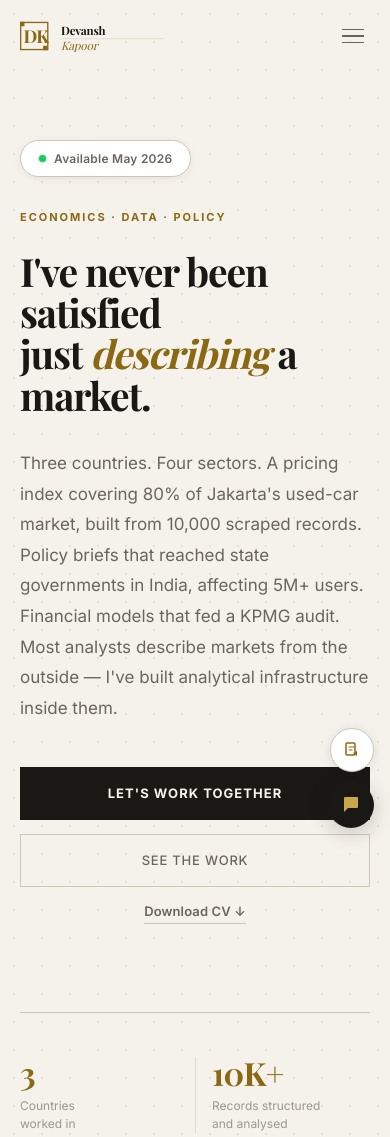
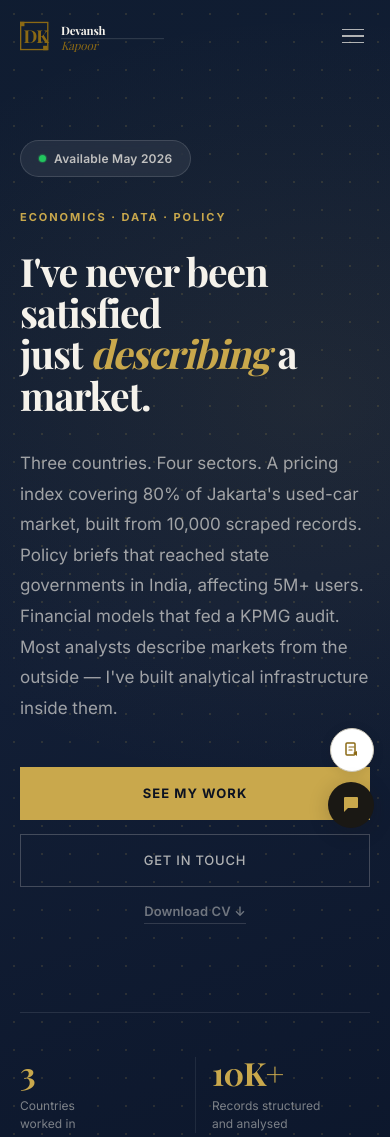
Before and after one commit to devanshkapoorin-spec/my-site, a website: page index.html in a window 390 px wide. Shown: the top 1137 px of the page. Drawn offline with nearby package versions, Linux system fonts and the light colour scheme; a web font is replaced by a local one.

Commit message:
Redesign hero to dark navy, reframe site as portfolio
- Hero section: deep navy gradient background with gold dot grid and ambient glow
- Animated slow-breathing gradient on hero
- Nav text switches to white over dark hero, reverts to dark on scroll
- Hero CTAs: "See my work" + "Get in touch" replacing freelancer language
- Services section: renamed "What I Bring" to "What I Do"
- Footer: removed em-dash

Co-Authored-By: Claude Sonnet 4.6 <noreply@anthropic.com>

```diff
--- a/index.html
+++ b/index.html
@@ -81,8 +81,8 @@
         </p>
 
         <div class="hero-ctas fade-up">
-          <a href="#contact" class="btn-primary">Let's work together</a>
-          <a href="#services" class="btn-secondary">See the work</a>
+          <a href="#projects" class="btn-primary">See my work</a>
+          <a href="#contact" class="btn-secondary">Get in touch</a>
           <!-- Drop Devansh_Kapoor_CV.pdf into my-site/ to activate this link -->
           <a href="./Devansh_Kapoor_CV.pdf" download class="btn-text">
             Download CV ↓
@@ -203,12 +203,12 @@
   <!-- ── Services ── -->
   <section id="services">
     <div class="wrap">
-      <p class="s-label fade-up">What I Bring</p>
-      <h2 class="s-title fade-up">Three capabilities.<br>Each one built in the field, not the classroom.</h2>
+      <p class="s-label fade-up">What I Do</p>
+      <h2 class="s-title fade-up">Three capabilities.<br>Each built in the field, not the classroom.</h2>
       <p class="s-intro fade-up">
-        At every stop — Jakarta, New Delhi, Boston — the work required building something
+        At every stop, Jakarta, New Delhi, Boston, the work required building something
         from scratch, not inheriting a process. Here is what I've built, and what I bring
-        to a team.
+        to any team.
       </p>
 
       <div class="credibility-strip fade-up">
@@ -531,7 +531,7 @@
   <!-- ── Footer ── -->
   <footer>
     <div class="footer-inner">
-      <span class="footer-copy">Devansh Rohit Kapoor &mdash; Boston, MA &middot; Gurugram, India</span>
+      <span class="footer-copy">Devansh Rohit Kapoor &middot; Boston, MA &middot; Gurugram, India</span>
       <div class="footer-links">
         <a href="mailto:devanshkapoor.in@gmail.com">Email</a>
         <a href="https://linkedin.com/in/devansh-kapoor-2b444b213" target="_blank" rel="noopener noreferrer">LinkedIn</a>
@@ -902,7 +902,6 @@
             progressFill.style.width = '100%';
             progressLabel.textContent = 'Complete';
             freezeInput();
-            // Fire proposal to backend (best-effort)
             fetch('/api/generate-proposal', {
               method: 'POST',
               headers: { 'Content-Type': 'application/json' },
@@ -921,6 +920,7 @@
       sendBtn.addEventListener('click', sendAnswer);
       inputEl.addEventListener('keydown', (e) => { if (e.key === 'Enter' && !e.shiftKey) { e.preventDefault(); sendAnswer(); } });
     })();
+
   </script>
 
 </body>
--- a/styles.css
+++ b/styles.css
@@ -1,6 +1,6 @@
 /* ==========================================================================
    styles.css — Devansh Kapoor Portfolio
-   Design: Editorial Light
+   Design: Editorial · Dark Hero
    ========================================================================== */
 
 /* ── 1. Design Tokens ────────────────────────────────────────────────────── */
@@ -103,7 +103,6 @@ section {
 }
 
 /* ── 5. Buttons ──────────────────────────────────────────────────────────── */
-/* Text-style download link used in hero CTAs */
 .btn-text {
   display: inline-flex;
   align-items: center;
@@ -119,7 +118,6 @@ section {
 }
 
 .btn-text:hover { color: var(--accent); border-color: var(--accent); }
-
 
 .btn-primary {
   display: inline-block;
@@ -162,6 +160,35 @@ section {
   color: var(--text);
   border-color: var(--text-2);
   transform: translateY(-2px);
+}
+
+/* Hero-specific button overrides (dark background) */
+.hero-ctas .btn-primary {
+  background: #c9a84c;
+  color: #0c1221;
+  border-color: #c9a84c;
+}
+.hero-ctas .btn-primary:hover {
+  background: transparent;
+  color: #c9a84c;
+  box-shadow: 0 8px 28px rgba(201, 168, 76, 0.25);
+}
+.hero-ctas .btn-secondary {
+  color: rgba(245, 242, 235, 0.7);
+  border-color: rgba(245, 242, 235, 0.22);
+}
+.hero-ctas .btn-secondary:hover {
+  color: #f5f2eb;
+  border-color: rgba(245, 242, 235, 0.5);
+  transform: translateY(-2px);
+}
+.hero-ctas .btn-text {
+  color: rgba(245, 242, 235, 0.42);
+  border-bottom-color: rgba(245, 242, 235, 0.15);
+}
+.hero-ctas .btn-text:hover {
+  color: #c9a84c;
+  border-bottom-color: #c9a84c;
 }
 
 /* ── 6. Nav ──────────────────────────────────────────────────────────────── */
@@ -228,6 +255,14 @@ section {
 .nav-links a:hover { color: var(--text); }
 .nav-links a:hover::after { transform: scaleX(1); }
 
+/* Nav over dark hero */
+#nav:not(.scrolled) .nav-links a { color: rgba(245, 242, 235, 0.62); }
+#nav:not(.scrolled) .nav-links a:hover { color: #f5f2eb; }
+#nav:not(.scrolled) .nav-links a::after { background: #c9a84c; }
+#nav:not(.scrolled) .nav-hamburger span { background: rgba(245, 242, 235, 0.7); }
+#nav:not(.scrolled) .nav-logo svg text:nth-of-type(2) { fill: #f5f2eb; }
+#nav:not(.scrolled) .nav-logo svg line { stroke: rgba(245, 242, 235, 0.18); }
+
 /* Hamburger */
 .nav-hamburger {
   display: none;
@@ -284,6 +319,11 @@ section {
 .nav-mobile a:hover { color: var(--accent); }
 
 /* ── 7. Hero ─────────────────────────────────────────────────────────────── */
+@keyframes hero-gradient-shift {
+  0%, 100% { background-position: 0% 0%; }
+  50%       { background-position: 100% 100%; }
+}
+
 #hero {
   min-height: 100svh;
   display: flex;
@@ -292,15 +332,26 @@ section {
   border-top: none;
   position: relative;
   overflow: hidden;
+  background: linear-gradient(
+    160deg,
+    #0c1221 0%,
+    #0f1c30 40%,
+    #121e35 70%,
+    #0a1428 100%
+  );
+  background-size: 200% 200%;
+  animation: hero-gradient-shift 20s ease infinite;
 }
 
-/* Dot-grid background */
+/* Dot-grid + ambient gold glow */
 #hero::before {
   content: '';
   position: absolute;
   inset: 0;
-  background-image: radial-gradient(circle, rgba(139, 105, 20, 0.13) 1px, transparent 1px);
-  background-size: 28px 28px;
+  background-image:
+    radial-gradient(ellipse 800px 600px at 80% 30%, rgba(201, 168, 76, 0.08) 0%, transparent 65%),
+    radial-gradient(circle, rgba(201, 168, 76, 0.15) 1px, transparent 1px);
+  background-size: auto, 28px 28px;
   pointer-events: none;
   z-index: 0;
 }
@@ -315,7 +366,7 @@ section {
   font-size: clamp(80px, 16vw, 180px);
   font-weight: 700;
   font-style: italic;
-  color: rgba(139, 105, 20, 0.04);
+  color: rgba(201, 168, 76, 0.045);
   line-height: 1;
   pointer-events: none;
   user-select: none;
@@ -330,16 +381,17 @@ section {
   display: inline-flex;
   align-items: center;
   gap: 8px;
-  background: var(--surface);
-  border: 1px solid var(--border-2);
+  background: rgba(255, 255, 255, 0.07);
+  border: 1px solid rgba(255, 255, 255, 0.13);
   padding: 8px 18px;
   border-radius: 100px;
   font-size: 12px;
   font-weight: 600;
-  color: var(--text-2);
+  color: rgba(245, 242, 235, 0.75);
   margin-bottom: 32px;
   letter-spacing: 0.02em;
-  box-shadow: 0 2px 8px rgba(26, 24, 20, 0.06);
+  backdrop-filter: blur(8px);
+  -webkit-backdrop-filter: blur(8px);
 }
 
 .badge-dot {
@@ -362,7 +414,7 @@ section {
   font-weight: 700;
   letter-spacing: 0.18em;
   text-transform: uppercase;
-  color: var(--accent);
+  color: #c9a84c;
   margin-bottom: 24px;
 }
 
@@ -371,19 +423,19 @@ section {
   font-size: clamp(42px, 7vw, 80px);
   line-height: 1.06;
   letter-spacing: -0.03em;
-  color: var(--text);
+  color: #f5f2eb;
   margin-bottom: 32px;
   max-width: 760px;
 }
 
 .hero-h1 em {
   font-style: italic;
-  color: var(--accent);
+  color: #c9a84c;
 }
 
 .hero-sub {
   font-size: 17px;
-  color: var(--text-2);
+  color: rgba(245, 242, 235, 0.62);
   line-height: 1.8;
   max-width: 580px;
   margin-bottom: 44px;
@@ -400,13 +452,13 @@ section {
 .hero-stats {
   display: grid;
   grid-template-columns: repeat(4, 1fr);
-  border-top: 1px solid var(--border-2);
+  border-top: 1px solid rgba(255, 255, 255, 0.1);
   padding-top: 44px;
 }
 
 .stat-item {
   padding: 0 28px;
-  border-right: 1px solid var(--border);
+  border-right: 1px solid rgba(255, 255, 255, 0.08);
 }
 
 .stat-item:first-child { padding-left: 0; }
@@ -416,7 +468,7 @@ section {
   font-family: var(--serif);
   font-size: 32px;
   font-weight: 700;
-  color: var(--accent);
+  color: #c9a84c;
   line-height: 1;
   letter-spacing: -0.02em;
   margin-bottom: 8px;
@@ -424,7 +476,7 @@ section {
 
 .stat-label {
   font-size: 12px;
-  color: var(--text-3);
+  color: rgba(245, 242, 235, 0.48);
   line-height: 1.5;
 }
 
@@ -1103,7 +1155,7 @@ footer {
 
   .stat-item { padding: 0; border-right: none; }
   .stat-item:nth-child(odd)  { padding-right: 16px; }
-  .stat-item:nth-child(even) { padding-left: 16px; border-left: 1px solid var(--border); }
+  .stat-item:nth-child(even) { padding-left: 16px; border-left: 1px solid rgba(255, 255, 255, 0.08); }
 
   .edu-strip { flex-direction: column; align-items: flex-start; }
   .form-row  { grid-template-columns: 1fr; }
@@ -1119,7 +1171,7 @@ footer {
 }
 
 /* ==========================================================================
-   Widgets (Chat + Proposal)
+   Chat Widget
    ========================================================================== */
 
 #widgets-root {
@@ -1148,7 +1200,7 @@ footer {
   transform: translateY(8px);
 }
 
-/* ── Toggle buttons ── */
+/* ── Toggle button ── */
 .cw-toggle {
   display: inline-flex;
   align-items: center;
@@ -1192,7 +1244,7 @@ footer {
   display: flex;
   align-items: center;
   flex-shrink: 0;
-  color: var(--gold, #c9a84c);
+  color: #c9a84c;
   transition: transform 0.3s var(--ease);
 }
 
@@ -1201,7 +1253,7 @@ footer {
 
 .cw-toggle-label { white-space: nowrap; }
 
-/* ── Chat / Proposal windows (shared) ── */
+/* ── Chat window ── */
 .cw-window {
   width: 360px;
   max-height: 520px;
@@ -1213,7 +1265,6 @@ footer {
   flex-direction: column;
   overflow: hidden;
 
-  /* Hidden by default */
   opacity: 0;
   transform: translateY(12px) scale(0.97);
   pointer-events: none;
```
